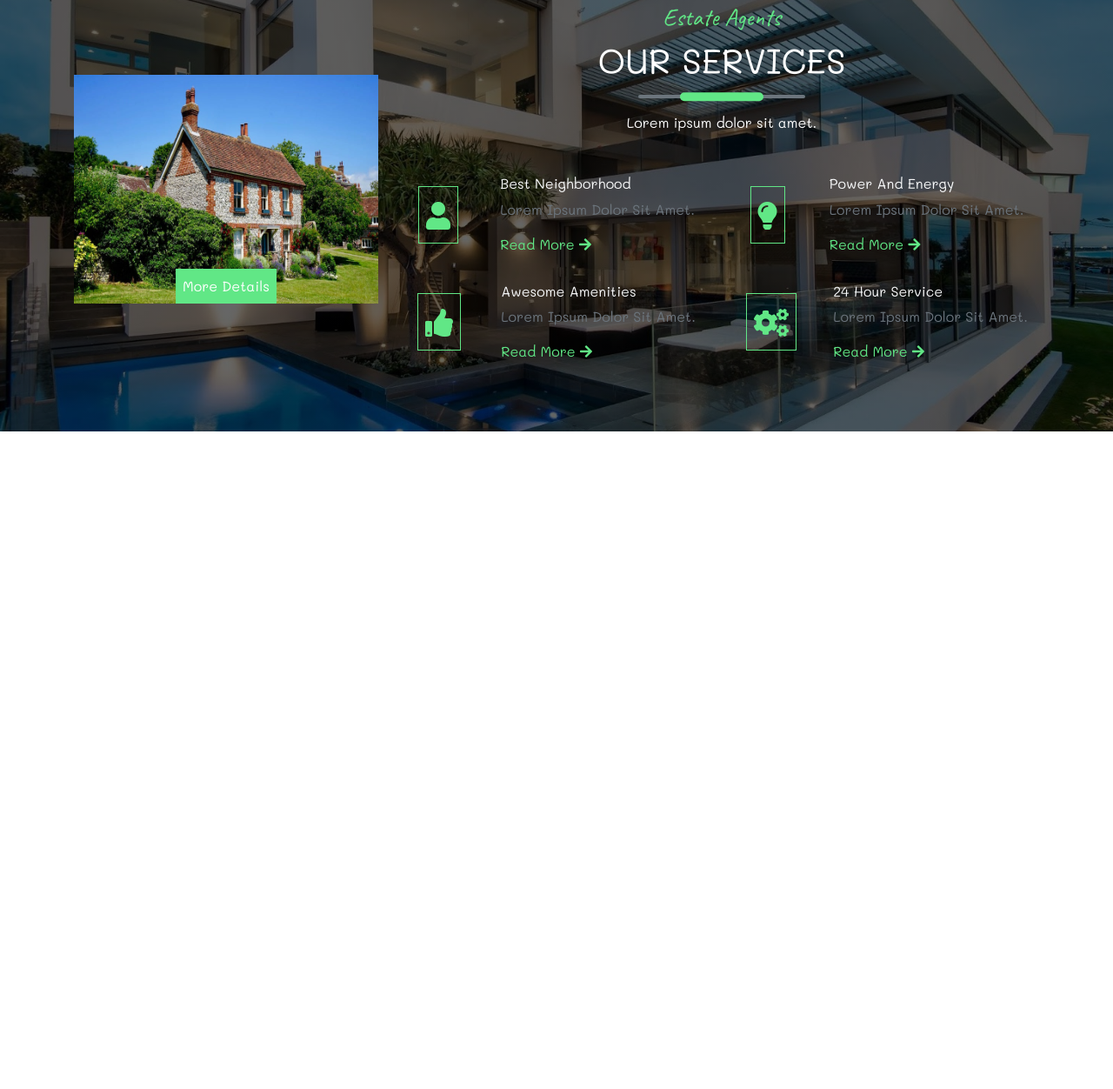
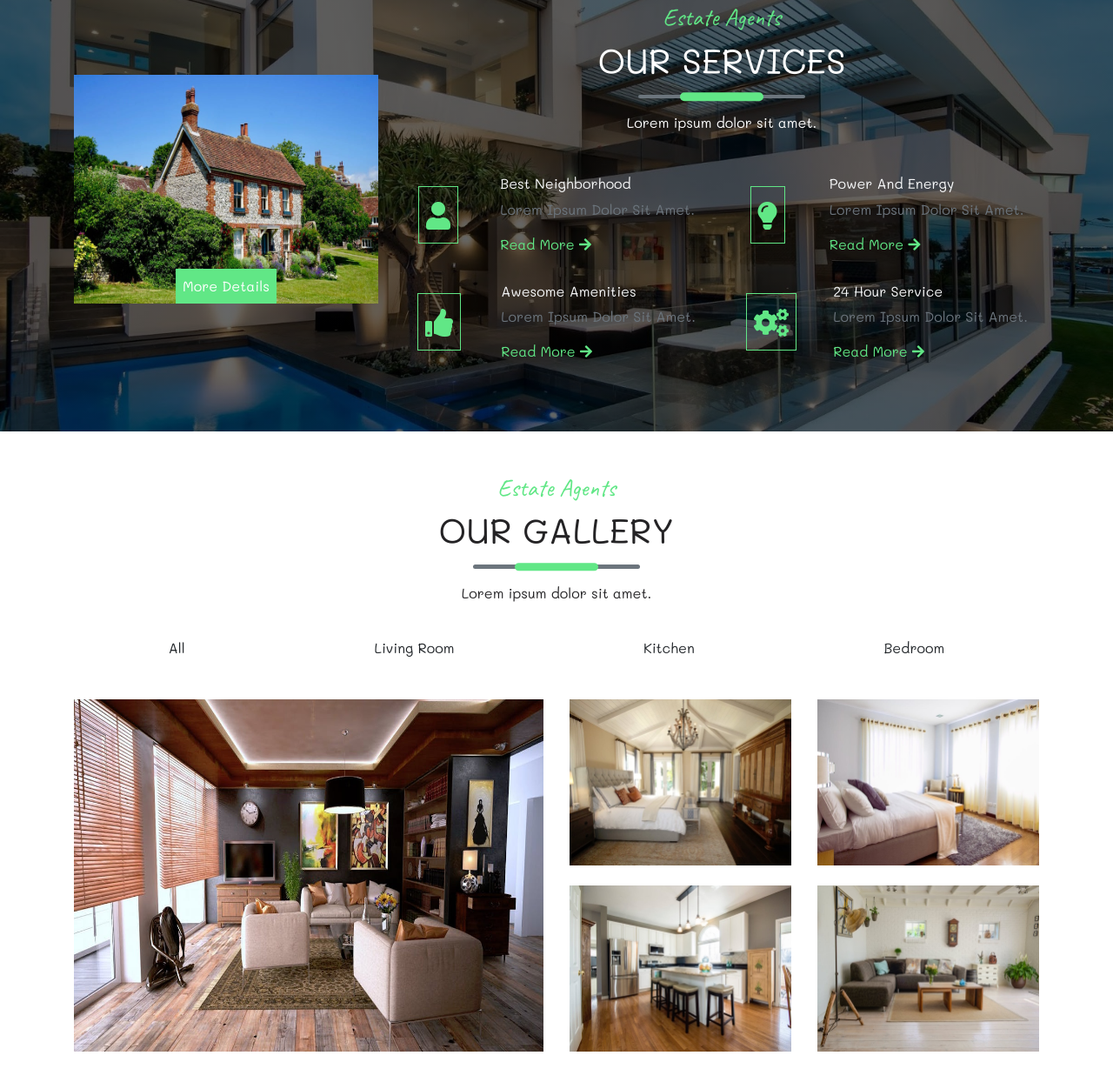
Before and after one commit to Landr11/Estate-Agency, a plain HTML site: page index.html in a window 1280 px wide. Shown: the part 2287-3539 px from the top of the page at 87% size. Before the commit the page ends 2783 px from the top, so only its background shows below. Drawn offline with Linux system fonts and the light colour scheme.

Commit message:
add gallery section

```diff
--- a/css/main.css
+++ b/css/main.css
@@ -203,3 +203,67 @@ body {
 .service-link:hover {
   color: var(--mainWhite);
 }
+
+
+/* Gallery Section */
+.gallery-btn:hover {
+  background: var(--mainGreen);
+  color: var(--mainWhite);
+}
+
+.gallery-img-container {
+  position: relative;
+  transition: all 1s linear;
+  overflow: hidden;
+}
+
+.gallery-img-container:hover {
+  background: rgba(0, 0, 0, 0.9);
+}
+
+.gallery-img {
+  transition: all 1s linear;
+}
+
+.gallery-img-container:hover .gallery-img {
+  opacity: 0.3;
+}
+
+.gallery-info {
+  position: absolute;
+  bottom: 0;
+  left: 50%;
+  background: var(--mainGreen);
+  transform: translate(-50%, 100%);
+  color: var(--mainWhite);
+  text-decoration: none;
+  transition: all 0.3s linear;
+}
+
+.gallery-info:hover {
+  text-decoration: none;
+  color: var(--mainDark);
+}
+
+.gallery-img-container:hover .gallery-info {
+  transform: translate(-50%, 0);
+
+
+}
+
+.gallery-icon {
+  position: absolute;
+  color: var(--mainWhite);
+  top: 50%;
+  left: 50%;
+  font-size: 2rem;
+  transform: translate(-50%, -50%);
+  opacity: 0;
+  transition: all 3s linear;
+  cursor: pointer;
+}
+
+.gallery-img-container:hover .gallery-icon {
+  opacity: 1;
+
+}
--- a/index.html
+++ b/index.html
@@ -436,8 +436,111 @@
       </div>
     </div>
   </section>
+  <!--END OF SERVICES SECTION-->
 
-  <!--END OF SERVICES SECTION-->
+
+
+  <!--GALLERY SECTION-->
+  <section id="gallery" class="gallery py-5">
+    <div class="container">
+
+      <!--Section Title-->
+      <div class="row">
+        <div class="col text-center mb-3">
+          <h3 class="text-green text-slant text-capitalize">
+            estate agents
+          </h3>
+          <h1 class="text-uppercase">our gallery</h1>
+          <div class="title-underline my-3 bg-secondary">
+            <div class="title-underline__center"></div>
+          </div>
+          <p class="w-75 mx-auto">
+            Lorem ipsum dolor sit amet.
+          </p>
+        </div>
+      </div>
+      <!--End of Section Title-->
+
+      <!--Gallery Button Row-->
+      <div class="row">
+        <div class="col d-flex justify-content-around flex-wrap mb-4">
+          <button type="button" class="btn text-capitalize gallery-btn">all</button>
+          <button type="button" class="btn text-capitalize gallery-btn">living room</button>
+          <button type="button" class="btn text-capitalize gallery-btn">kitchen</button>
+          <button type="button" class="btn text-capitalize gallery-btn">bedroom</button>
+        </div>
+      </div>
+      <!--End of Gallery Button Row-->
+      <div class="row">
+        <!--Single Column-->
+        <div class="col-10 col-lg-6 mx-auto my-3">
+          <div class="gallery-img-container">
+            <img src="img/livingRoom2.jpeg" class="img-fluid gallery-img" alt="gallery image">
+            <a href="#" class="text-capitalize gallery-info p-2">room</a>
+            <span class="gallery-icon">
+              <i class="fas fa-plus"></i>
+            </span>
+          </div>
+        </div>
+        <!-- Single Column -->
+        <!--used flex column to justify content around vertically-->
+        <div class="col-10 col-lg-6 mx-auto my-3 d-flex  flex-column justify-content-between">
+          <!--First Row-->
+          <div class="row">
+            <!--Single Column-->
+            <div class="col-lg-6 my-3 my-lg-0">
+              <div class="gallery-img-container">
+                <img src="img/bedroom2.jpeg" class="img-fluid gallery-img" alt="gallery image">
+                <a href="#" class="text-capitalize gallery-info p-2">room</a>
+                <span class="gallery-icon">
+                  <i class="fas fa-plus"></i>
+                </span>
+              </div>
+            </div>
+            <!-- Single Column -->
+            <div class="col-lg-6 my-3 my-lg-0">
+              <div class="gallery-img-container">
+                <img src="img/bedroom.jpeg" class="img-fluid gallery-img" alt="gallery image">
+                <a href="#" class="text-capitalize gallery-info p-2">room</a>
+                <span class="gallery-icon">
+                  <i class="fas fa-plus"></i>
+                </span>
+              </div>
+            </div>
+            <!-- Single Column -->
+          </div>
+          <!--End of First Row-->
+
+          <!--Second Row-->
+          <div class="row">
+            <!--Single Column-->
+            <div class="col-lg-6 my-3 my-lg-0">
+              <div class="gallery-img-container">
+                <img src="img/kitchen.jpeg" class="img-fluid gallery-img" alt="gallery image">
+                <a href="#" class="text-capitalize gallery-info p-2">room</a>
+                <span class="gallery-icon">
+                  <i class="fas fa-plus"></i>
+                </span>
+              </div>
+            </div>
+            <!-- Single Column -->
+            <div class="col-lg-6 my-3 my-lg-0">
+              <div class="gallery-img-container">
+                <img src="img/livingRoom.jpeg" class="img-fluid gallery-img" alt="gallery image">
+                <a href="#" class="text-capitalize gallery-info p-2">room</a>
+                <span class="gallery-icon">
+                  <i class="fas fa-plus"></i>
+                </span>
+              </div>
+            </div>
+            <!-- Single Column -->
+          </div>
+          <!--End of Second Row-->
+        </div>
+      </div>
+    </div>
+  </section>
+  <!--END GALLERY SECTION-->
 
 
 
```
Also changed, not shown: img/50-Buena-Vista-Terrace.jpg (deleted), img/bed.jpg (added), img/duplex1.jpg (deleted), 2 other files.
